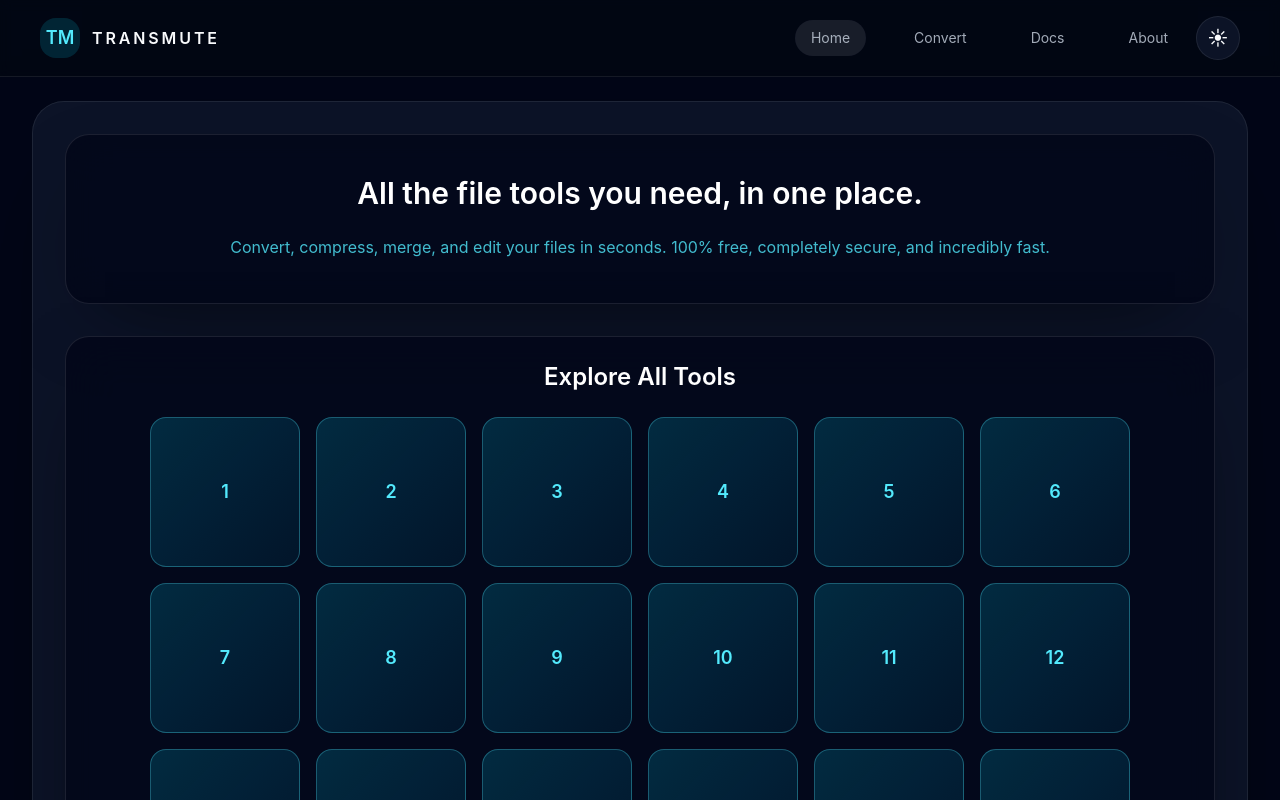
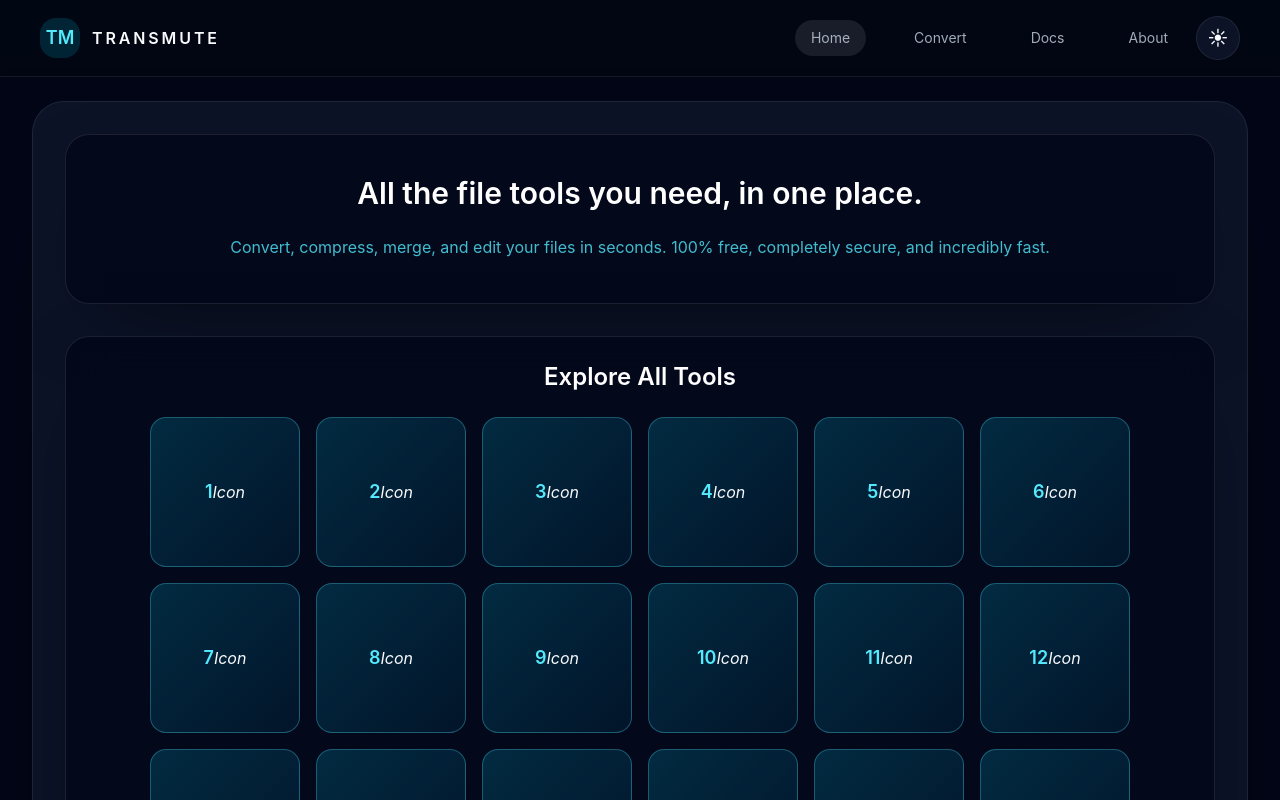
Before and after one commit to Dominic-SR/TransMute, a React (Vite) app: page / in a window 1280 px wide. Shown: the top 800 px of the page. Built offline with nearby package versions, Linux system fonts and the light colour scheme.

Commit message:
grid box added

```diff
--- a/src/pages/Home.tsx
+++ b/src/pages/Home.tsx
@@ -26,6 +26,7 @@ Convert, compress, merge, and edit your files in seconds. 100% free, completely
               }}
             >
               <span className="text-cyan-300 font-semibold text-lg">{num}</span>
+              <i>Icon</i>
             </div>
           ))}
         </div>
```
